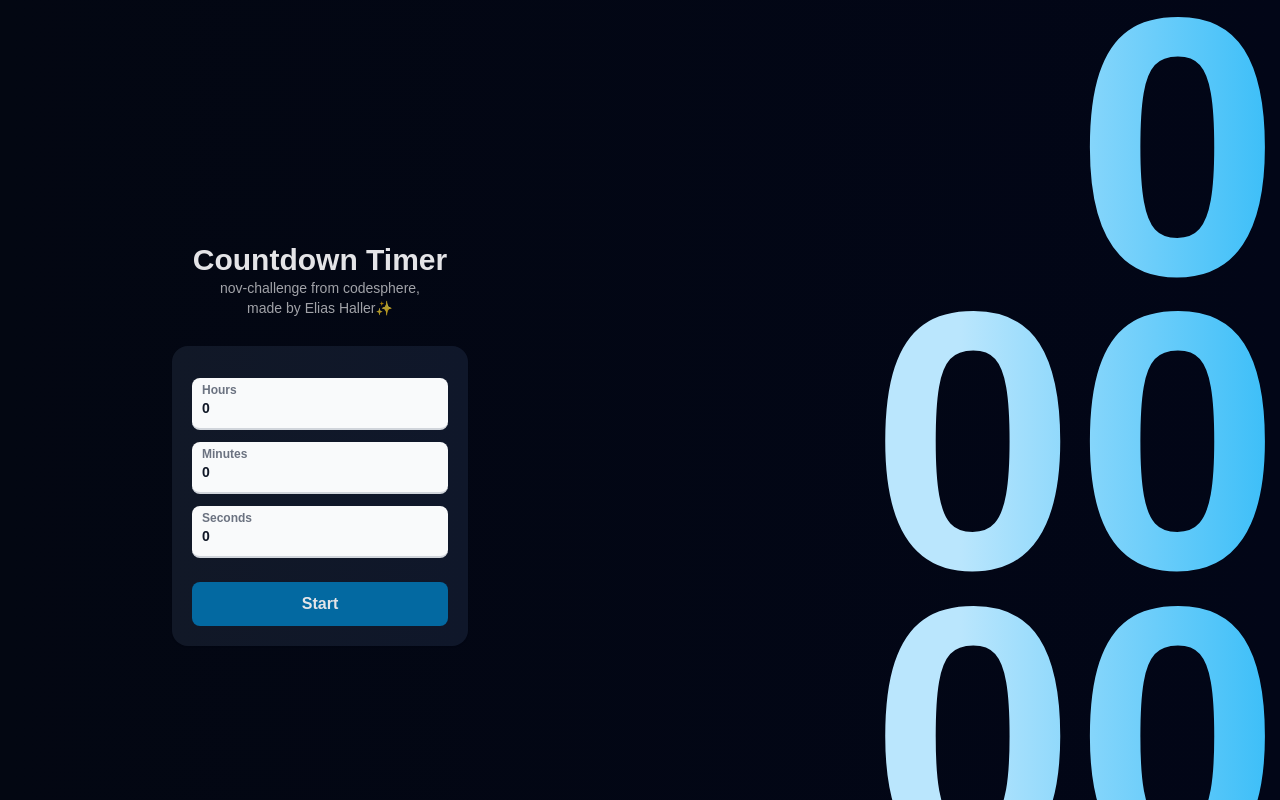
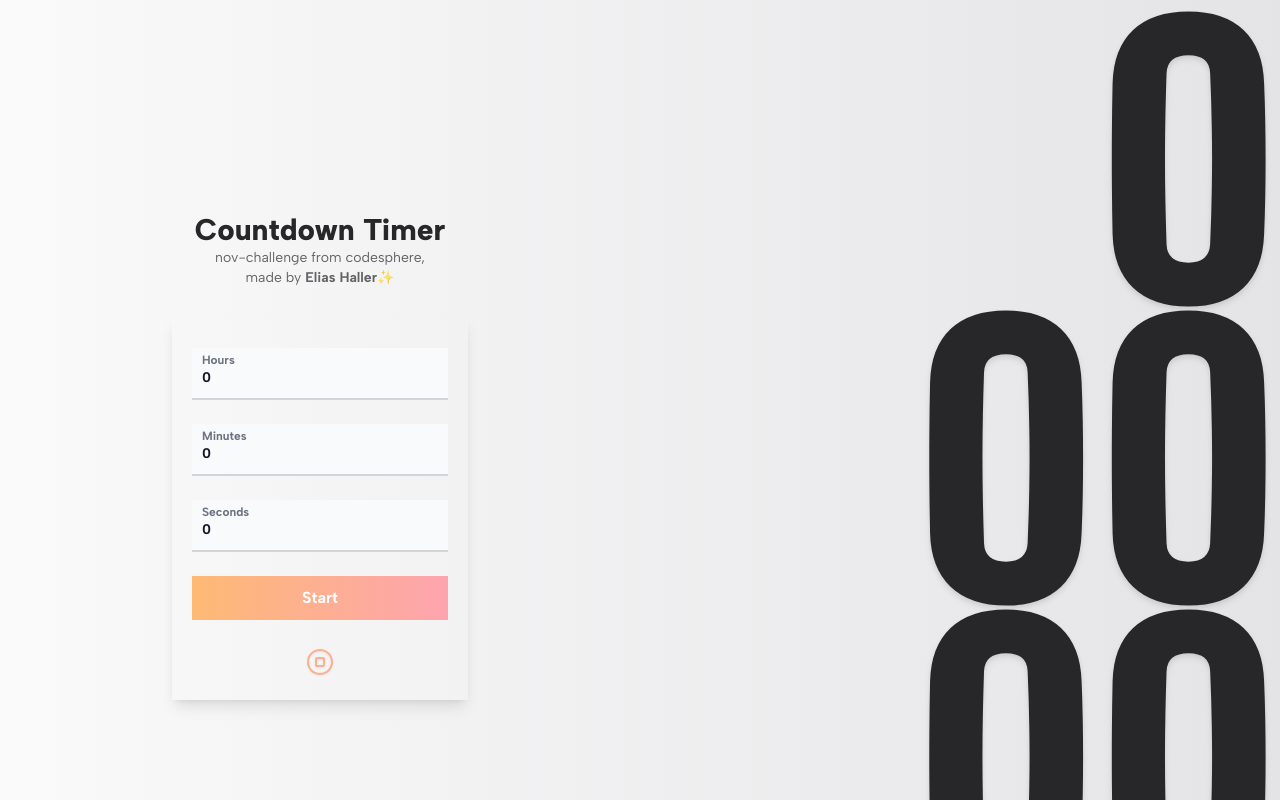
Before and after one commit to eliiiaaas/countdown, a SvelteKit app: page / in a window 1280 px wide. Shown: the top 800 px of the page. Built offline with nearby package versions, Linux system fonts and the light colour scheme.

Commit message:
changed color theme, added darkmode, bugfixes

```diff
--- a/src/app.css
+++ b/src/app.css
@@ -1,11 +1,11 @@
 @tailwind base;
 @tailwind components;
 @tailwind utilities;
+@import url('https://fonts.googleapis.com/css2?family=Baloo+Da+2:wght@400;500;600;700;800&family=Fira+Sans:wght@100&family=Urbanist:wght@400;500;600;700;800;900&display=swap');
 
 /* Global styles */
-* {
-	font-family: 'Urbanist', sans-serif;
-	margin: 0;
+body {
+	font-family: 'Albert Sans', sans-serif;
 }
 
 /* Resetting spin buttons for number input */
@@ -22,26 +22,35 @@ input[type='number'] {
 
 /* Styling for a specific font size */
 .text-maxxl {
-	font-size: 23rem;
-	line-height: 0.8;
+	font-family: 'Big Shoulders Display';
+	font-size: 22.5rem;
+	line-height: 0.83;
 }
 
 /* Body styles using Tailwind CSS directives */
 body {
-	@apply bg-gradient-to-r from-gray-950 to-slate-950 text-zinc-200;
+	@apply bg-gradient-to-r dark:from-gray-950 dark:to-slate-950 dark:text-zinc-200 from-zinc-50 to-zinc-200 text-zinc-800
 }
 
 /* Styling for input elements */
 .input {
-	@apply block rounded-lg font-bold px-2.5 pb-2.5 pt-5 w-full text-sm text-gray-900 bg-gray-50 dark:bg-gray-700 border-0 border-b-2 border-gray-300 appearance-none dark:text-white dark:border-gray-600 dark:focus:border-blue-500 focus:outline-none focus:ring-0 focus:border-blue-600;
+	@apply block font-bold px-2.5 pb-2.5 pt-5 w-full text-sm text-gray-900 bg-gray-50 dark:bg-gray-700 border-0 border-b-2 border-gray-300 appearance-none dark:text-white dark:border-gray-600 dark:focus:border-orange-300 focus:outline-none focus:ring-0 focus:border-orange-300;
 }
 
 /* Label styling */
 .lbl {
-	@apply absolute text-gray-500 font-bold dark:text-gray-400 duration-300 transform -translate-y-4 scale-75 top-4 z-10 origin-[0] start-2.5 peer-focus:text-blue-600 peer-focus:dark:text-blue-500 peer-placeholder-shown:scale-100 peer-placeholder-shown:translate-y-0 peer-focus:scale-75 peer-focus:-translate-y-4 rtl:peer-focus:translate-x-1/4 rtl:peer-focus:left-auto;
+	@apply absolute text-gray-500 font-bold dark:text-gray-400 duration-300 transform -translate-y-4 scale-75 top-4 z-10 origin-[0] start-2.5 peer-focus:text-orange-300 peer-focus:dark:text-orange-300 peer-placeholder-shown:scale-100 peer-placeholder-shown:translate-y-0 peer-focus:scale-75 peer-focus:-translate-y-4 rtl:peer-focus:translate-x-1/4 rtl:peer-focus:left-auto;
 }
 
 /* Button styles */
 .btn {
-	@apply transition font-bold bg-sky-700 hover:bg-sky-600 duration-300 rounded-lg  px-5 py-2.5 mt-3 text-center;
+	@apply transition ease-in-out delay-150 text-white font-bold bg-gradient-to-r from-orange-300 to-rose-300 px-5 py-2.5 mt-3 text-center hover:-translate-y-0.5 duration-700;
 }
+
+.btn-stop {
+	@apply transition ease-in-out delay-150 text-white font-bold bg-gradient-to-r from-rose-800 to-red-400 px-5 py-2.5 mt-3 text-center hover:-translate-y-0.5 duration-700;
+}
+
+.btn-reset {
+	@apply transition ease-in-out delay-150  px-5 py-0.5 text-center hover:-translate-y-0.5 duration-700;
+}
--- a/src/routes/+layout.svelte
+++ b/src/routes/+layout.svelte
@@ -1,5 +1,9 @@
 <script>
     import "../app.css";
   </script>
+<link rel="preconnect" href="https://fonts.googleapis.com">
+<link rel="preconnect" href="https://fonts.gstatic.com" crossorigin>
+<link href="https://fonts.googleapis.com/css2?family=Albert+Sans:wght@300;400;500;600;700;800;900&family=Big+Shoulders+Display:wght@300;400;500;600;700;800;900&display=swap" rel="stylesheet">
+
 
   <slot />
--- a/src/routes/+page.svelte
+++ b/src/routes/+page.svelte
@@ -15,6 +15,12 @@
 
 	// Function to start the timer
 	function startTimer() {
+		// Check if user input is null or empty
+        if (!hours && !minutes && !seconds) {
+            // If user input is null or empty, display 0 on the timer
+            totalSeconds = 0;
+            updateTime(); // Update time immediately to display 0
+        } else {
 			// Calculate total time in seconds
 			totalSeconds = hours * 3600 + minutes * 60 + seconds;
 
@@ -30,6 +36,7 @@
 						timerRunning = false; // Set timerRunning flag to false when timer reaches 0
 					}
 				}, 1000); // Run the interval every 1000ms (1 second)
+			}
 		}
 	}
 
@@ -62,6 +69,12 @@
 		}
 	}
 
+	function resetTimer() {
+		hours= 0;
+		minutes = 0;
+		seconds = 0;
+		stopTimer();
+	}
 	// Lifecycle hook - runs when the component is mounted
 	onMount(() => {
 		updateTime(); // Update time when the component is mounted
@@ -69,12 +82,13 @@
 </script>
 
 <!-- HTML part containing the input fields, buttons, and timer display -->
+
 <div class="flex items-center">
 	<!-- Input fields for hours, minutes, and seconds -->
 	<div class="flex flex-col basis-1/2 items-center">
-		<h1 class="text-center text-3xl font-bold">Countdown Timer</h1>
-		<h2 class="text-center text-sm opacity-70 mb-7">nov-challenge from codesphere, <br> made by Elias Haller✨</h2>
-		<div class="p-5 rounded-2xl bg-gradient-to-r from-gray-900 to-slate-900 shadow-sm">
+		<h1 class="text-center text-3xl font-extrabold">Countdown Timer</h1>
+		<h2 class="text-center text-sm opacity-70 mb-7">nov-challenge from codesphere, <br> made by <b>Elias Haller</b>✨</h2>
+		<div class="flex flex-col items-center p-5 dark:bg-gradient-to-r dark:from-gray-900 dark:to-slate-900 shadow-lg">
 			<div class="w-64 relative my-3">
 				<input
 					type="number"
@@ -82,7 +96,7 @@
 					min="0"
 					disabled={timerRunning}
 					class="input peer"
-					placeholder=" 00"
+					placeholder="  "
 				/>
 				<label for="floating_filled" class="lbl">Hours</label>
 			</div>
@@ -95,7 +109,7 @@
 					max="59"
 					disabled={timerRunning}
 					class="input peer"
-					placeholder=" 00 "
+					placeholder="  "
 				/>
 				<label for="floating_filled" class="lbl">Minutes</label>
 			</div>
@@ -109,25 +123,32 @@
 					max="59"
 					disabled={timerRunning}
 					class="input peer"
-					placeholder=" 00 "
+					placeholder="  "
 				/>
 				<label for="floating_filled" class="lbl">Seconds</label>
 			</div>
 
 			<!-- Start and stop buttons -->
-			<button class="btn w-64" on:click={toggleTimer}>
+			<button class="btn  w-64 {timerRunning ? 'btn-stop' : 'btn'}" on:click={toggleTimer}>
 				<!-- Toggle button text based on timer state -->
 				{timerRunning ? 'Stop' : 'Start'}
+			</button>
+			<br>
+			<button class="btn-reset drop-shadow-sm " on:click={resetTimer}><svg xmlns="http://www.w3.org/2000/svg" fill="none" viewBox="0 0 24 24" stroke-width="1.5" stroke="#FDAF90" class="w-8 h-8">
+				<path stroke-linecap="round" stroke-linejoin="round" d="M21 12a9 9 0 11-18 0 9 9 0 0118 0z" />
+				<path stroke-linecap="round" stroke-linejoin="round" d="M9 9.563C9 9.252 9.252 9 9.563 9h4.874c.311 0 .563.252.563.563v4.874c0 .311-.252.563-.563.563H9.564A.562.562 0 019 14.437V9.564z" />
+			  </svg>
+
 			  </button>
 		</div>
 	</div>
 
 	<!-- Display the countdown timer -->
 	<div class="basis-1/2">
-		<h2 class="text-maxxl font-black text-right bg-gradient-to-r pb-1 from-sky-200 via-sky-200 to-sky-400 text-transparent bg-clip-text">
-			<div>{hours}</div>
-			<div>{minutes < 10 ? `0${minutes}` : minutes}</div>
-			<div>{seconds < 10 ? `0${seconds}` : seconds}</div>
+		<h2 class="pt-4 text-maxxl font-black text-right dark:bg-gradient-to-r dark:pb-1 dark:from-amber-200 dark:via-orange-200 dark:to-rose-400 dark:text-transparent dark:bg-clip-text text-zinc-800 drop-shadow-md">
+			<div>{hours || hours === 0 ? hours : '0'}</div>
+			<div>{minutes || minutes === 0 ? (minutes < 10 ? `0${minutes}` : minutes) : '0'}</div>
+			<div>{seconds || seconds === 0 ? (seconds < 10 ? `0${seconds}` : seconds) : '0'}</div>
 		</h2>
 	</div>
 </div>
--- a/tailwind.config.js
+++ b/tailwind.config.js
@@ -1,4 +1,5 @@
 /** @type {import('tailwindcss').Config} */
+
 export default {
   content: ['./src/**/*.{html,js,svelte,ts}'],
   theme: {
```
Lines whose indentation alone changed are shown as unchanged.
